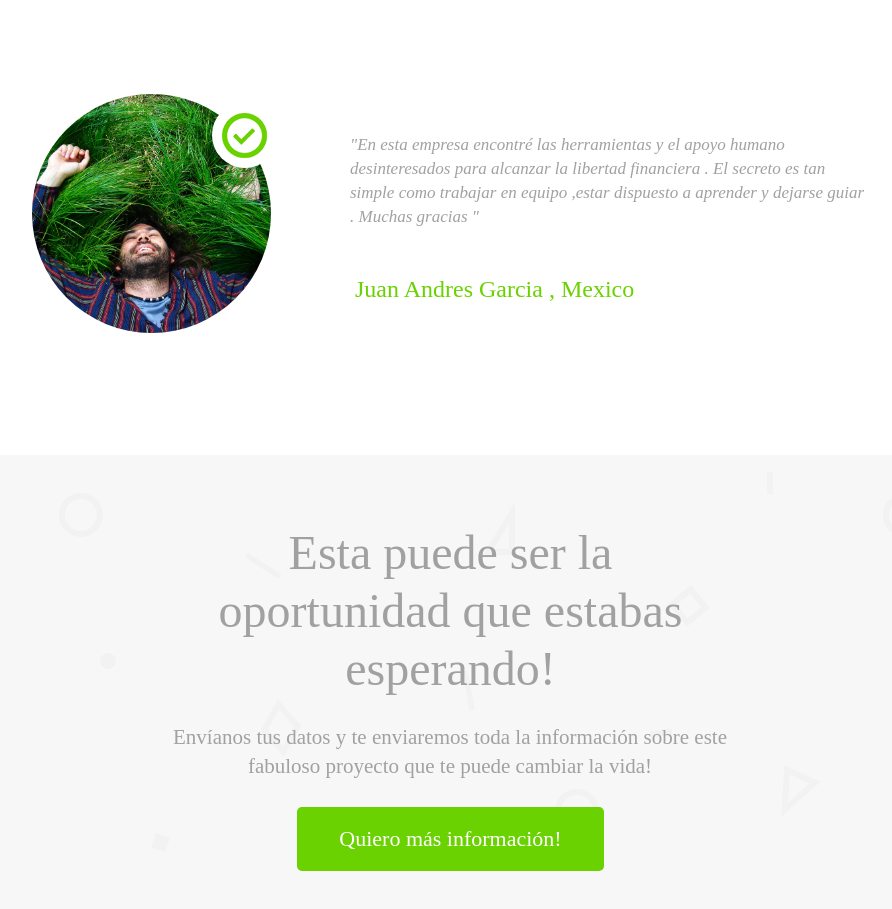
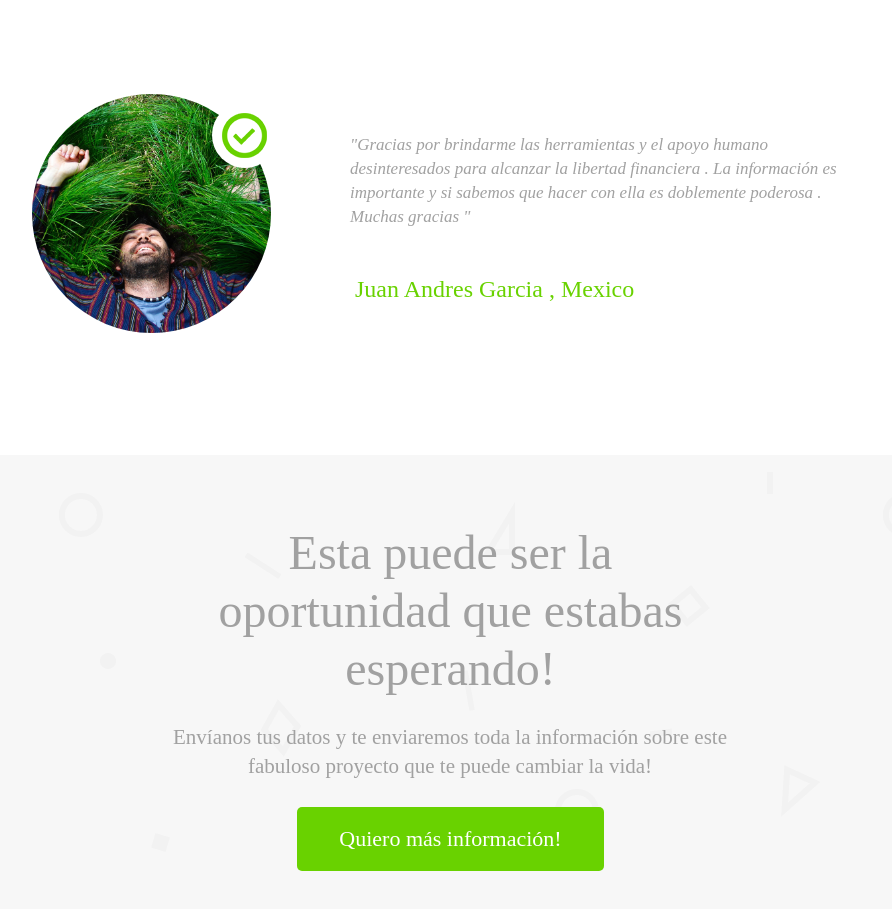
Before and after one commit to buena-data/inform, a plain HTML site: page buena-data/index.htm in a window 1280 px wide. Shown: the part 1380-2289 px from the top of the page, without its empty margins (191-1083 px from the left). Drawn offline with Linux system fonts and the light colour scheme; a script that the page names is missing.

Commit message:
Update index.htm

```diff
--- a/buena-data/index.htm
+++ b/buena-data/index.htm
@@ -2066,7 +2066,7 @@ screen and (min-width: 1000px) and (-webkit-max-device-pixel-ratio: 1.5)
 	id="element-39"
 	>
 
-	<div class="contents"><p style="text-align: left;  "><font color="#a1a1a1"><i>"En esta empresa encontré las herramientas y el apoyo humano desinteresados para alcanzar la libertad financiera . El secreto es tan simple como trabajar en equipo ,estar dispuesto a aprender y dejarse guiar . Muchas gracias </i><i style="background-color: transparent;">"</i></font></p></div>
+	<div class="contents"><p style="text-align: left;  "><font color="#a1a1a1"><i>"Gracias por brindarme las herramientas y el apoyo humano desinteresados para alcanzar la libertad financiera . La información es importante y si sabemos que hacer con ella es doblemente poderosa . Muchas gracias </i><i style="background-color: transparent;">"</i></font></p></div>
 </div>
 
 																													<div
```
